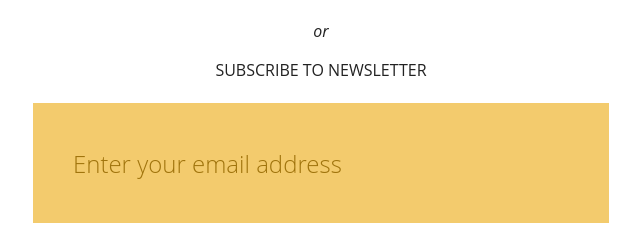
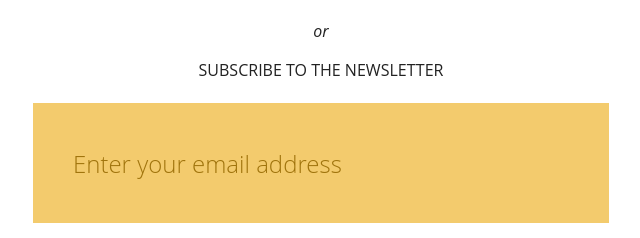
Before and after one commit to Valencia-JS/valenciajs.org, a plain HTML site: page index.html in a window 1280 px wide. Shown: the part 356-594 px from the top of the page, 319-959 px from the left. Drawn offline with Linux system fonts and the light colour scheme.

Commit message:
Fix typo

```diff
--- a/index.html
+++ b/index.html
@@ -33,7 +33,7 @@
                 <div class="cta-container">
                     <a class="title-link" href="https://github.com/Valencia-JS/talks" title="Submit a talk via Github"><h1>Submit a talk</h1></a>
                     <span class="divider">or</span>
-                    <h2>Subscribe to newsletter</h2>
+                    <h2>Subscribe to the newsletter</h2>
                     <div class="cd-form-wrapper cd-container">
                         <form id="mailing-form" class="cd-form" action="http://valenciajs.us9.list-manage.com/subscribe/post?u=24fa43804625d29f9f784cb6b&amp;id=fbe69a97f1" method="post" id="mc-embedded-subscribe-form" name="mc-embedded-subscribe-form" target="_blank" novalidate>
                             <input type="email" id="cd-email" class="cd-email" name="EMAIL" placeholder="Enter your email address">
```
